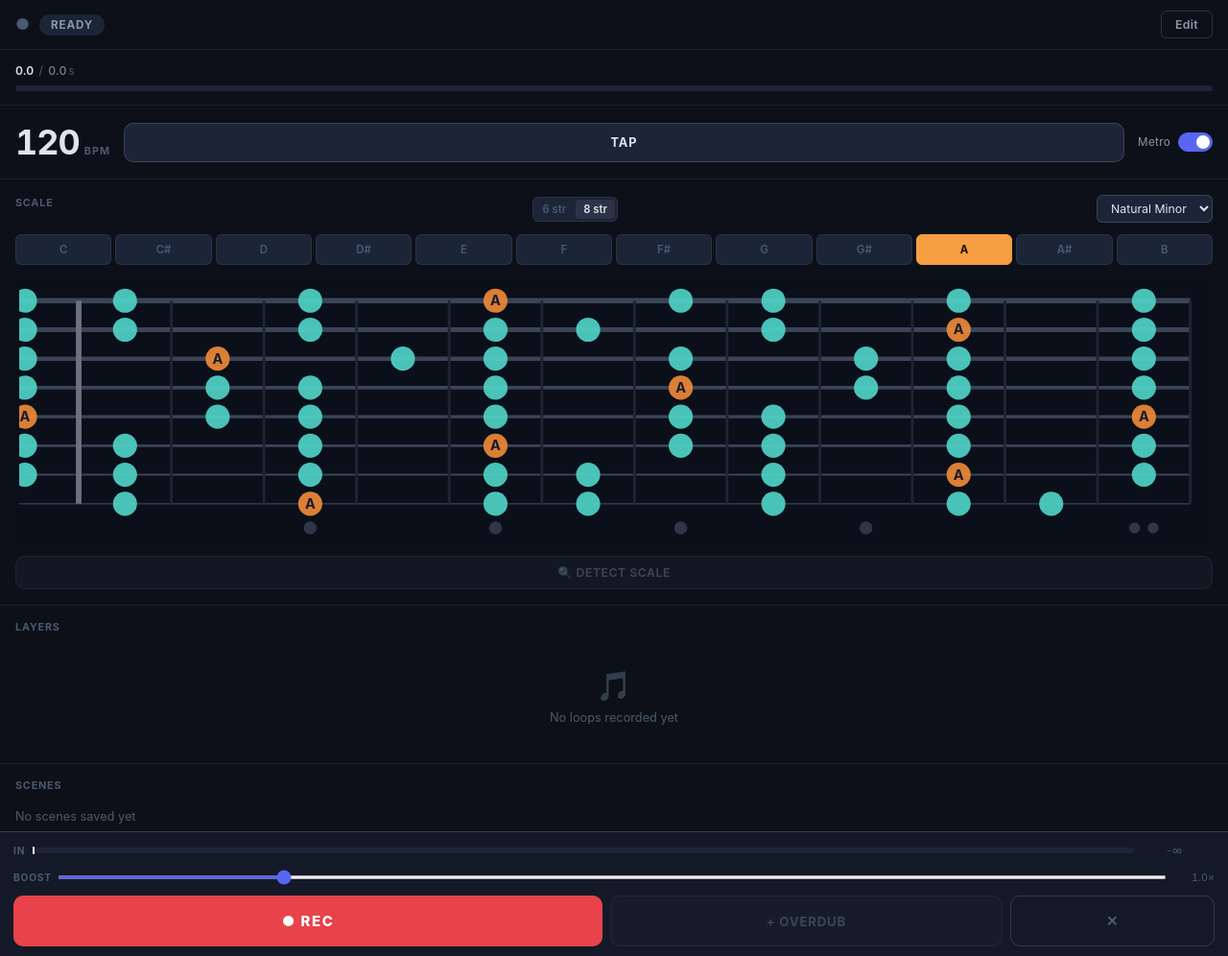
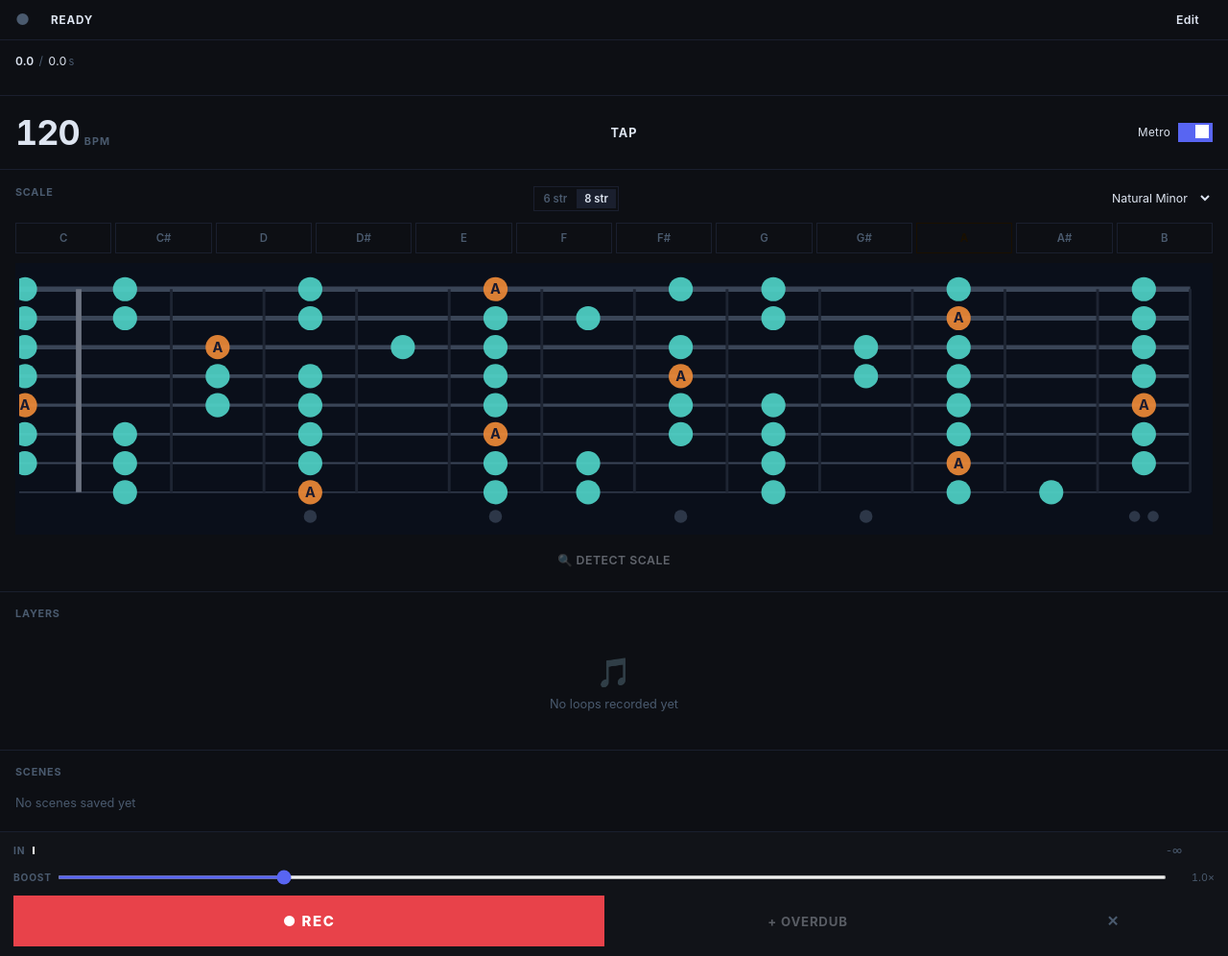
Before and after one commit to Maachax/Raspberry-looper, a Flask app: page / in a window 1280 px wide. Shown: the whole page at 96% size. Run offline with Flask 3, Linux system fonts and the light colour scheme; some libraries are stand-ins or nearby versions.

Commit message:
style: replace design tokens with palette A, zero border-radius

```diff
--- a/static/style.css
+++ b/static/style.css
@@ -3,22 +3,24 @@
    ========================================================================== */
 
 :root {
-    --bg:           #0c1018;
-    --surface:      #141927;
-    --surface-2:    #1c2438;
-    --border:       rgba(255, 255, 255, 0.07);
-    --border-strong: rgba(255, 255, 255, 0.14);
+    /* Palette A — Indigo/Teal */
+    --bg:           #0d0f14;
+    --surface:      #111318;
+    --border:       #1a1f2e;
+    --border-dim:   #252a36;
     --text:         #dde4f0;
-    --text-dim:     #8898aa;
     --text-muted:   #4a5a6e;
-    --accent:       #5865f2;
+
+    /* Accents */
+    --accent:       #5865f2;   /* TEMPO, progress, primary */
+    --accent-scale: #4fd1c5;   /* SCALE panel */
+    --accent-layer: #ed8936;   /* LAYERS panel */
+    --play:         #2bca6e;
     --rec:          #e8424a;
-    --play:         #2bca6e;
-    --armed:        #f59e42;
-    --topbar-h:     52px;
-    --bottombar-h:  90px;
-    --radius:       10px;
-    --radius-sm:    6px;
+
+    /* Layout */
+    --topbar-h:     42px;
+    --footer-h:     84px;
 }
 
 /* ==========================================================================
@@ -29,6 +31,12 @@
     box-sizing: border-box;
     margin: 0;
     padding: 0;
+    border-radius: 0 !important;
+}
+
+.mono {
+    font-family: "SF Mono", "Roboto Mono", "Courier New", monospace;
+    font-variant-numeric: tabular-nums;
 }
 
 html, body {
```
